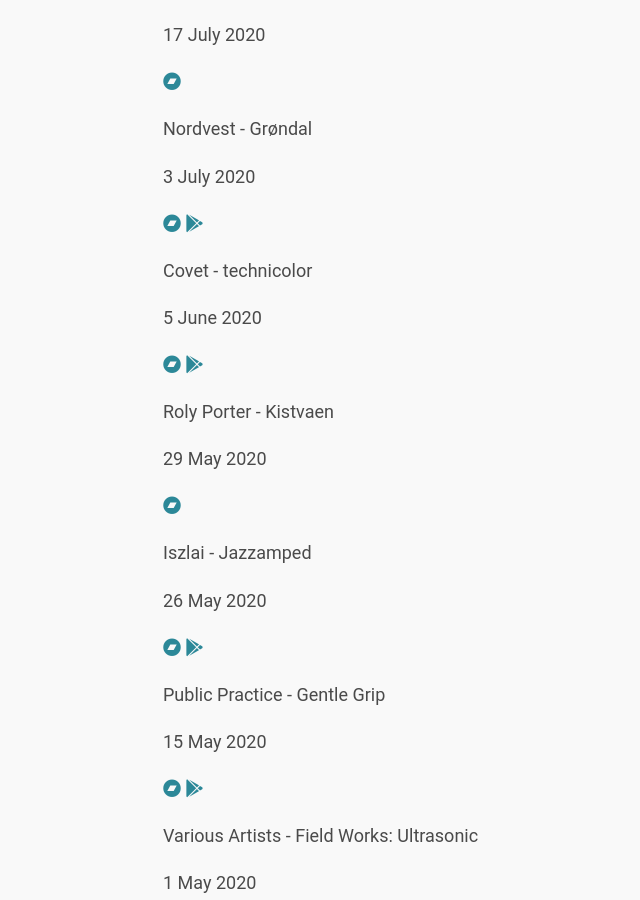
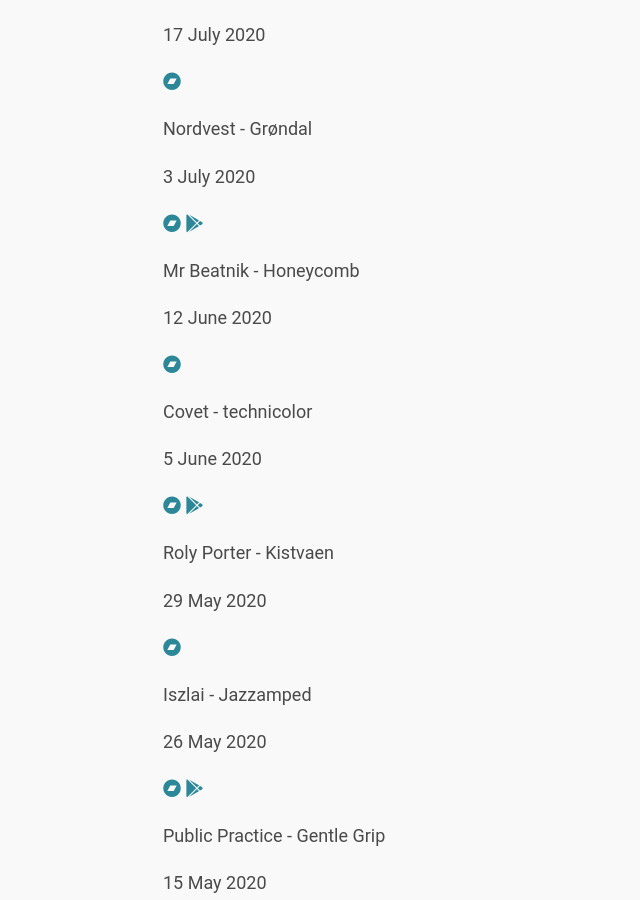
Before and after one commit to edclements/website, a Jekyll site: the page built from music-picks/2020.html, in a window 1280 px wide and 900 px high, scrolled down 1415 px. Shown: the whole window, without its empty margins (175-815 px from the left). Built offline with Jekyll 4.4.1, drawn with Linux system fonts in a browser that asks for light colours; nearby versions of some CDN libraries.

Commit message:
Add release

```diff
--- a/_data/music-picks/2020.yml
+++ b/_data/music-picks/2020.yml
@@ -244,3 +244,9 @@
   label: Projekt
   youtube-music: https://music.youtube.com/playlist?list=OLAK5uy_lBZy3tkBch0_TTXrAQcjkr1cwKo-Iip88
   title: Tomorrow
+
+- artist: Mr Beatnik
+  bandcamp: https://mrbeatnick.bandcamp.com/album/honeycomb-2
+  date: 2020-06-12
+  label: Mythstery Records
+  title: Honeycomb
```
